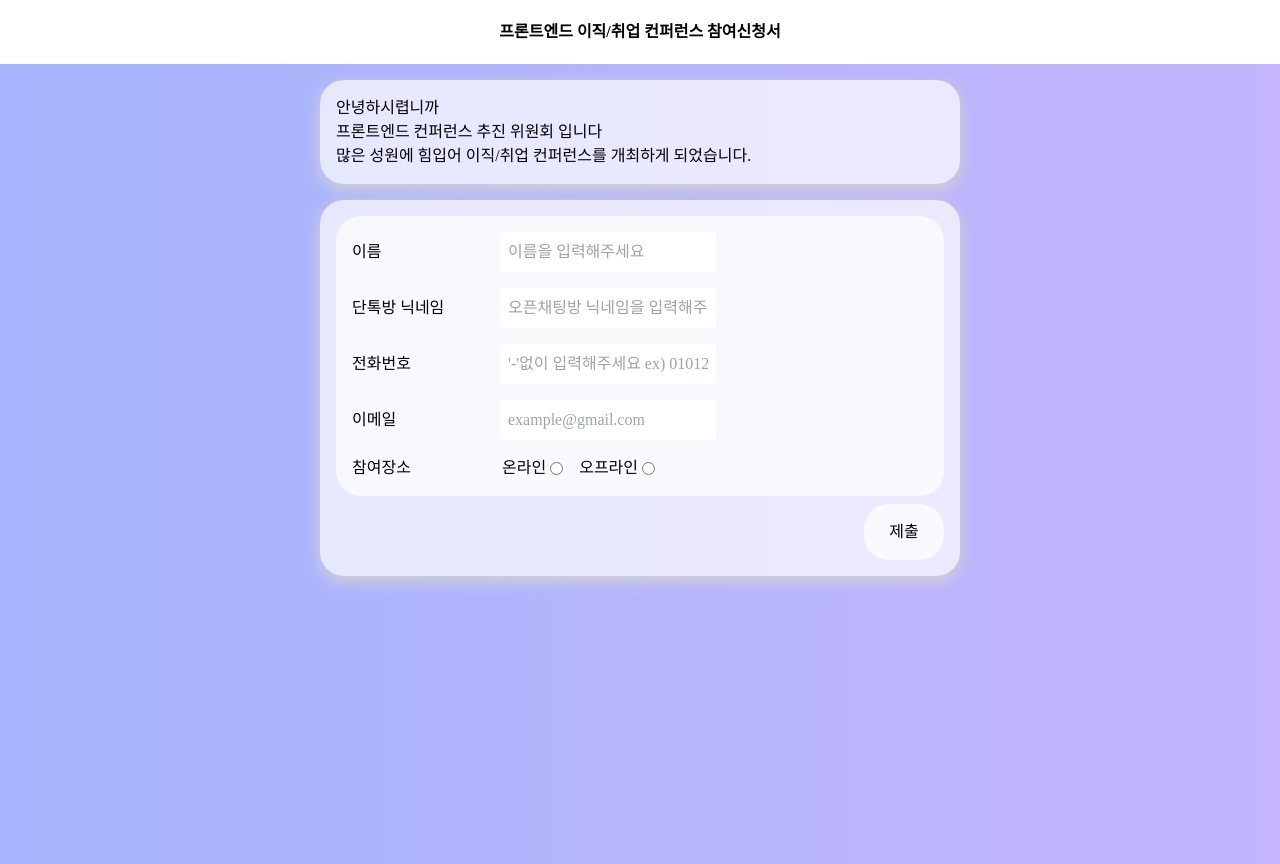
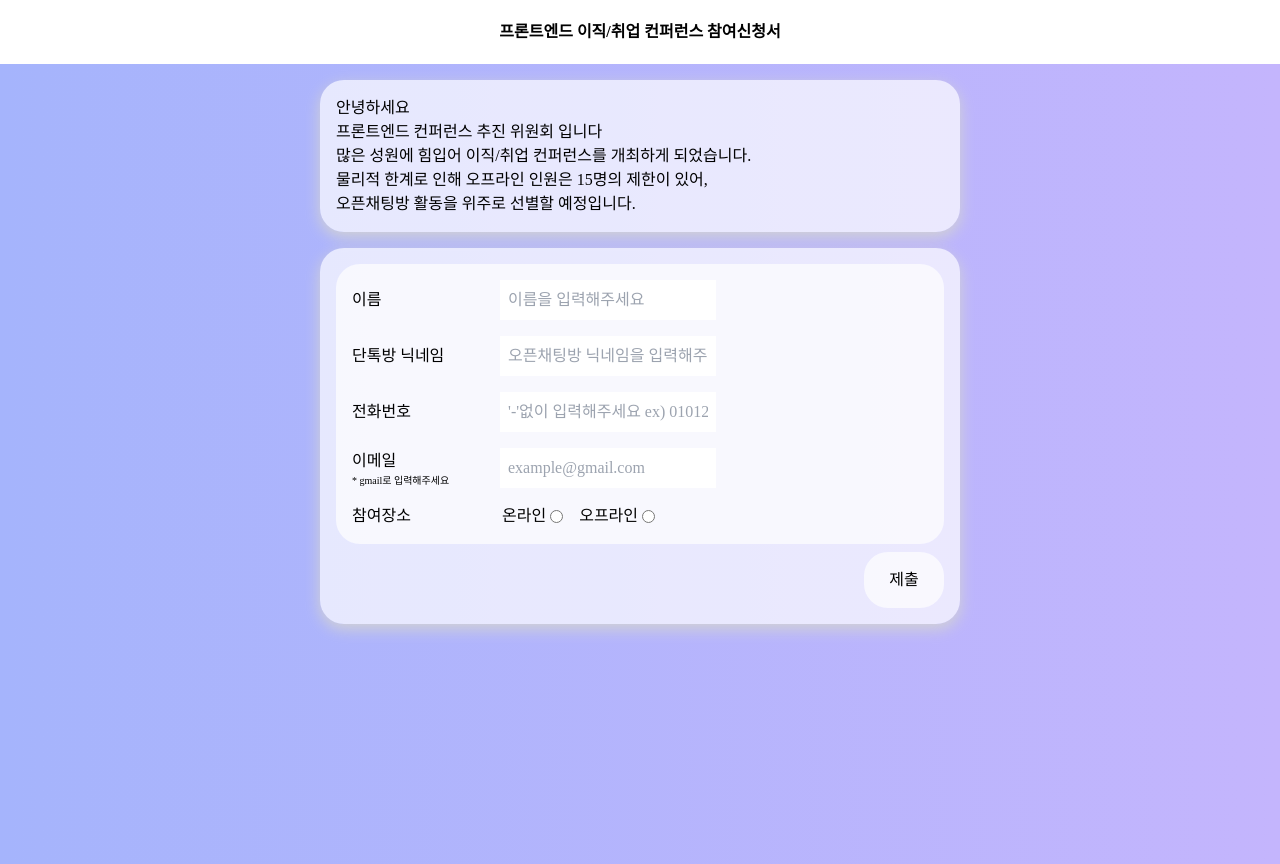
Before and after one commit to sh-oon/sulmoon_origin, a Vue app: page /main in a window 1280 px wide. Built offline with nearby package versions, Linux system fonts and the light colour scheme; a web font is replaced by a local one.

Commit message:
설문지 작성

```diff
--- a/src/layout/Notice.vue
+++ b/src/layout/Notice.vue
@@ -1,12 +1,14 @@
 <template>
   <div class="content shadow-down mt-4 flex flex-col">
-    <h2>안녕하시렵니까</h2>
-    <span>프론트엔드 컨퍼런스 추진 위원회 입니다</span>
-    <span>
+    <div class="flex flex-col">
+      <h2>안녕하세요</h2>
+      <span>프론트엔드 컨퍼런스 추진 위원회 입니다</span>
+      <span>
       많은 성원에 힘입어 이직/취업 컨퍼런스를 개최하게 되었습니다. <br>
-
+      물리적 한계로 인해 오프라인 인원은 15명의 제한이 있어, <br>
+        오픈채팅방 활동을 위주로 선별할 예정입니다.
     </span>
-
+    </div>
   </div>
 </template>
 
--- a/src/layout/Sulmoon.vue
+++ b/src/layout/Sulmoon.vue
@@ -2,19 +2,22 @@
   <div class="content mt-4 shadow-down relative flex flex-col gap-y-2 items-end">
     <form class="content full gap-4 flex flex-col">
       <label for="name">
-        <span>이름</span>
+        <span class="block w-3/12">이름</span>
         <input type="text" id="name" placeholder="이름을 입력해주세요" v-model="param.name">
       </label>
       <label for="nickname">
-        <span>단톡방 닉네임</span>
+        <span class="w-3/12">단톡방 닉네임</span>
         <input type="text" id="nickname" placeholder="오픈채팅방 닉네임을 입력해주세요" v-model="param.email">
       </label>
       <label for="phone">
-        <span>전화번호</span>
+        <span class="w-3/12">전화번호</span>
         <input type="text" id="phone" placeholder="'-'없이 입력해주세요 ex) 01012341234" v-model="param.phone">
       </label>
       <label for="email">
-        <span>이메일</span>
+        <div class="w-3/12 flex flex-col">
+          <span>이메일</span>
+          <span class="text-[10px]">* gmail로 입력해주세요</span>
+        </div>
         <input type="text" id="email" placeholder="example@gmail.com" v-model="param.email">
       </label>
       <div class="flex items-center gap-x-2">
@@ -60,9 +63,6 @@ const submit = () => {
 label {
   @apply flex items-center gap-1
 }
-span {
-  @apply w-3/12 block
-}
 input[type="text"] {
   @apply p-2
 }
```
